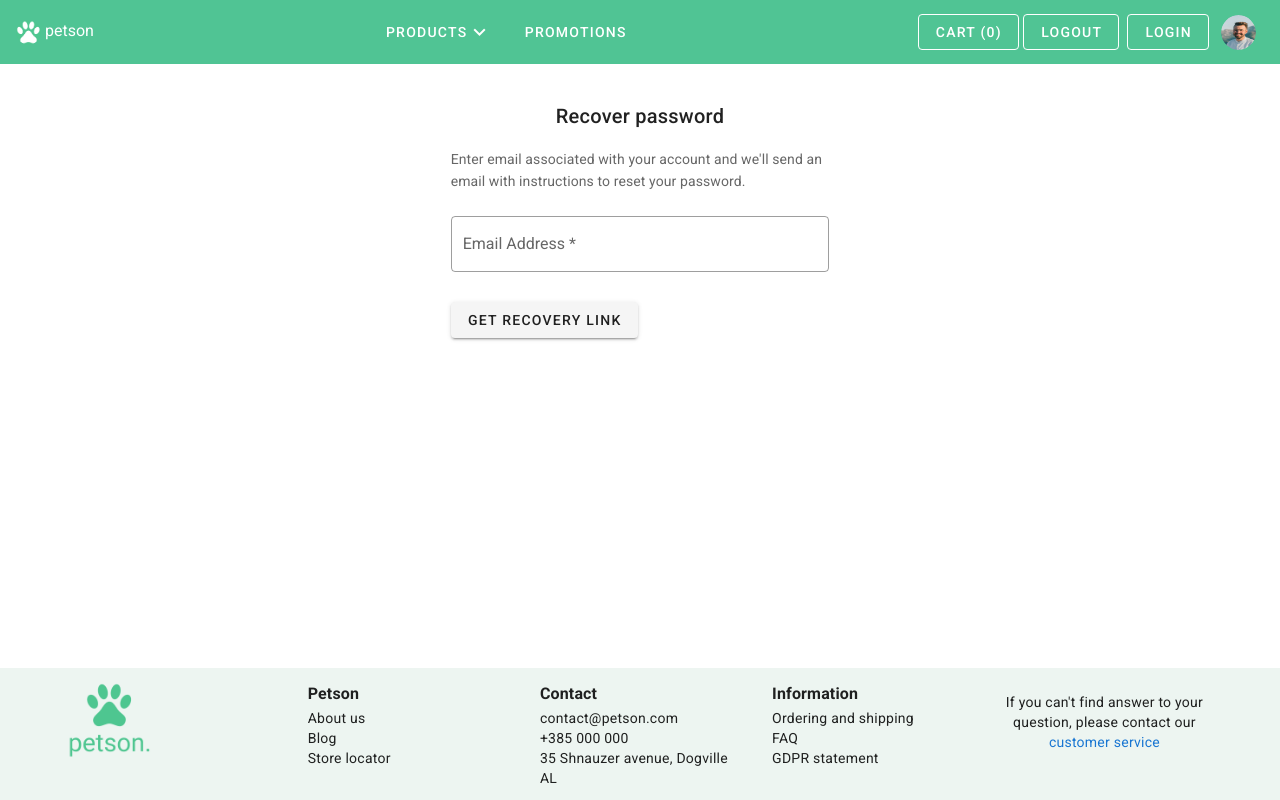
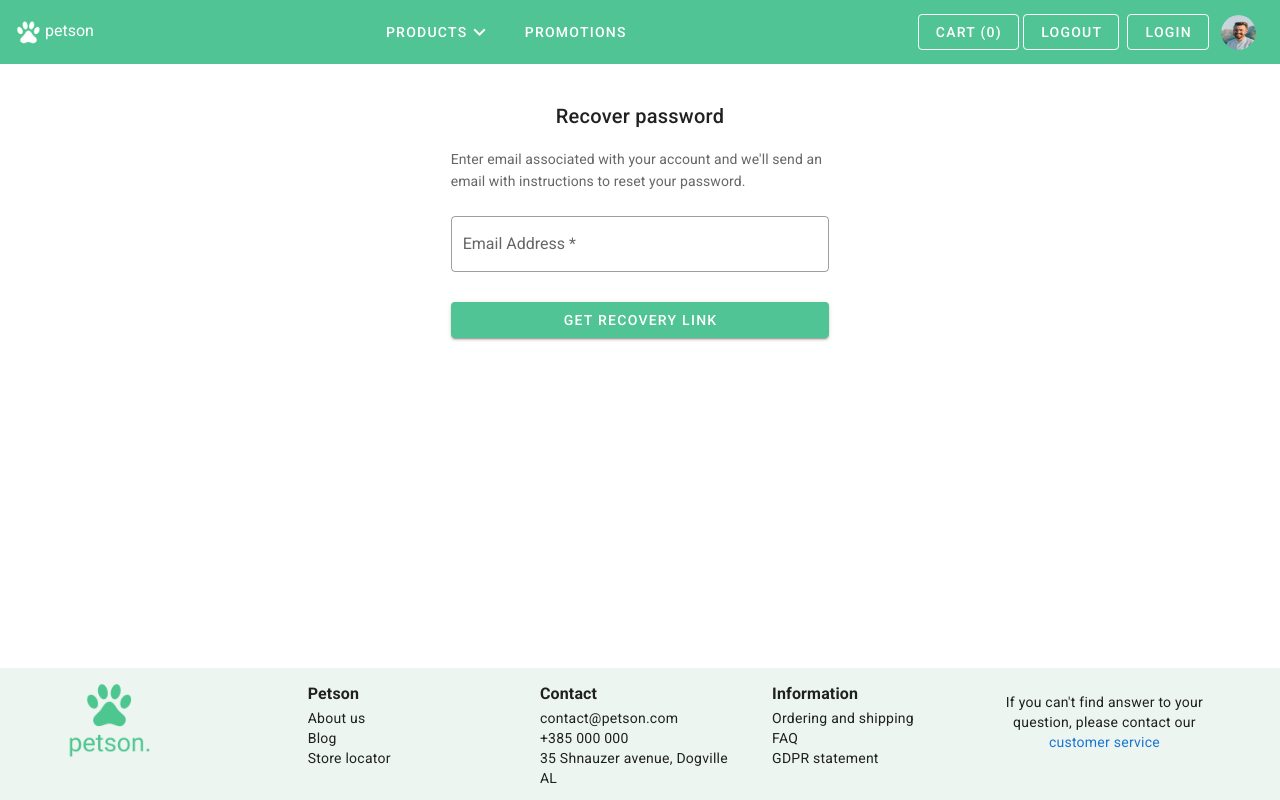
Before and after one commit to shadrqen/petshop, a Nuxt app: page /password-recovery in a window 1280 px wide. Built offline with nearby package versions, Linux system fonts and the light colour scheme.

Commit message:
style: add default styles to base button

```diff
--- a/components/Base/BaseButton.vue
+++ b/components/Base/BaseButton.vue
@@ -6,6 +6,7 @@
     :outlined="outlined"
     :text="text"
     :class="btnClass"
+    :style="btnStyles"
     @click.prevent="submitContent"
   >
     <slot name="button-body" />
@@ -49,10 +50,41 @@ export default {
       type: Function,
       required: false,
       default: () => {}
+    },
+    width: {
+      type: String,
+      required: false,
+      default: 'auto'
+    },
+    color: {
+      type: String,
+      required: false,
+      default: ''
+    },
+    backgroundColor: {
+      type: String,
+      required: false,
+      default: ''
+    },
+    textTransform: {
+      type: String,
+      required: false,
+      default: ''
+    }
+  },
+  computed: {
+    btnStyles () {
+      return {
+        width: this.width,
+        color: this.width,
+        'background-color': this.backgroundColor,
+        'text-transform': this.textTransform
+      }
     }
   }
 }
 </script>
 
 <style lang="scss" scoped>
+
 </style>
--- a/components/Base/BasePasswordRecovery.vue
+++ b/components/Base/BasePasswordRecovery.vue
@@ -11,7 +11,12 @@
         <v-card-text>
           {{ recoverySubTitle }}
           <slot name="text-fields" />
-          <base-button>
+          <base-button
+            width="100%"
+            color="white"
+            class="white--text"
+            :background-color="btnBackgroundColor"
+          >
             <template #button-body>
               {{ actionContent }}
             </template>
@@ -55,7 +60,8 @@ export default {
         'offset-md': 3,
         sm: 8,
         'offset-sm': 2
-      }
+      },
+      btnBackgroundColor: '#50c494'
     }
   }
 }
--- /dev/null
+++ b/styles/variables.scss
@@ -0,0 +1 @@
+$primaryColor: #50c494
```
